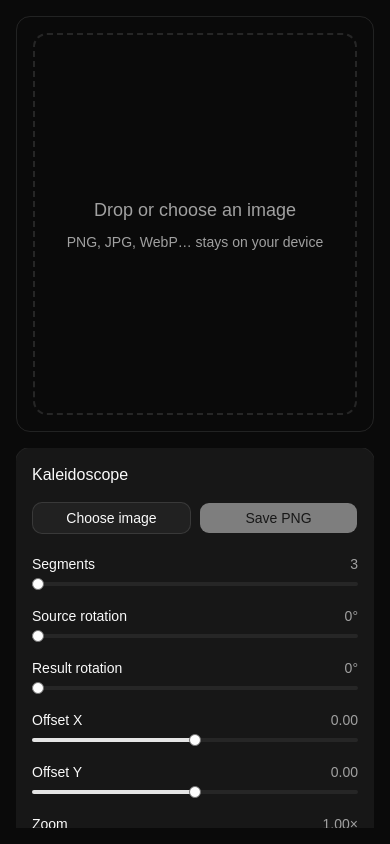
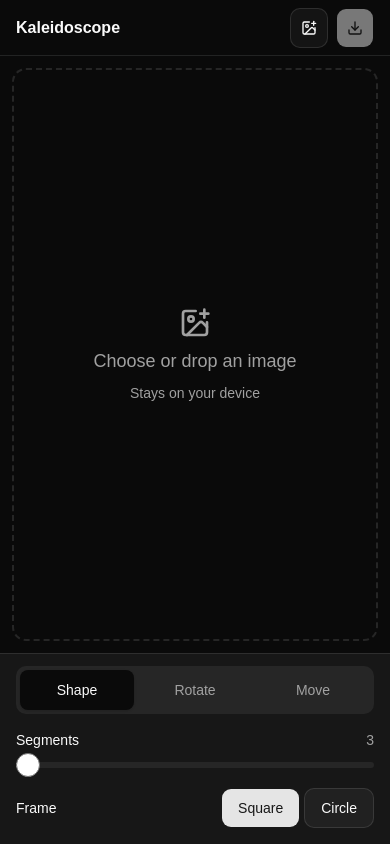
Before and after one commit to JRoot3D/caleidoscopio, a React (Vite) app: page / in a window 390 px wide. Built offline with nearby package versions, Linux system fonts and the light colour scheme.

Commit message:
feat: redesign for mobile editing and save to phone gallery
Tabbed control panel on small screens, larger touch targets, drag/pinch/twist gestures on the canvas, and Save opens the share sheet on touch devices so the image can go to Photos/Gallery.

```diff
--- a/index.html
+++ b/index.html
@@ -3,7 +3,7 @@
   <head>
     <meta charset="UTF-8" />
     <link rel="icon" type="image/svg+xml" href="/favicon.svg" />
-    <meta name="viewport" content="width=device-width, initial-scale=1.0" />
+    <meta name="viewport" content="width=device-width, initial-scale=1.0, viewport-fit=cover" />
     <title>Kaleidoscope</title>
   </head>
   <body>
--- a/src/App.tsx
+++ b/src/App.tsx
@@ -1,8 +1,21 @@
+import { Download, ImagePlus } from 'lucide-react'
 import { useEffect, useRef, useState } from 'react'
 import { Controls } from '@/components/Controls'
 import { Kaleidoscope, type Params } from '@/components/Kaleidoscope'
+import { Button } from '@/components/ui/button'
 
 const DEFAULTS: Params = { segments: 3, rotation: 0, resultRotation: 0, offsetX: 0, offsetY: 0, zoom: 1, animate: false, frame: 'square' }
+
+const clamp = (v: number, lo: number, hi: number) => Math.min(hi, Math.max(lo, v))
+const wrap360 = (v: number) => ((v % 360) + 360) % 360
+
+function download(blob: Blob) {
+  const a = document.createElement('a')
+  a.href = URL.createObjectURL(blob)
+  a.download = 'kaleidoscope.png'
+  a.click()
+  setTimeout(() => URL.revokeObjectURL(a.href), 0)
+}
 
 export default function App() {
   const [params, setParams] = useState(DEFAULTS)
@@ -10,26 +23,67 @@ export default function App() {
   const [dragging, setDragging] = useState(false)
   const inputRef = useRef<HTMLInputElement>(null)
   const canvasRef = useRef<HTMLCanvasElement | null>(null)
+  const pointers = useRef(new Map<number, { x: number; y: number }>())
 
   useEffect(() => () => void (url && URL.revokeObjectURL(url)), [url])
+
+  const update = (p: Partial<Params>) => setParams((prev) => ({ ...prev, ...p }))
+  const pick = () => inputRef.current?.click()
 
   const loadFile = (file?: File) => {
     if (file?.type.startsWith('image/')) setUrl(URL.createObjectURL(file))
   }
 
   const save = () =>
-    canvasRef.current?.toBlob((blob) => {
+    canvasRef.current?.toBlob(async (blob) => {
       if (!blob) return
-      const a = document.createElement('a')
-      a.href = URL.createObjectURL(blob)
-      a.download = 'kaleidoscope.png'
-      a.click()
-      setTimeout(() => URL.revokeObjectURL(a.href), 0)
+      const file = new File([blob], 'kaleidoscope.png', { type: 'image/png' })
+      // phones: the share sheet is the only web route into the photo gallery ("Save Image" / "Save to Photos")
+      if (matchMedia('(pointer: coarse)').matches && navigator.canShare?.({ files: [file] })) {
+        try {
+          return await navigator.share({ files: [file] })
+        } catch (e) {
+          if ((e as DOMException).name === 'AbortError') return // user closed the sheet
+        }
+      }
+      download(blob)
     }, 'image/png')
+
+  // gestures: 1 finger drags the source, 2 fingers pinch-zoom and twist-rotate it
+  const onPointerMove = (e: React.PointerEvent<HTMLDivElement>) => {
+    const ps = pointers.current
+    const prev = ps.get(e.pointerId)
+    if (!prev) return
+    const size = e.currentTarget.clientWidth
+    const others = [...ps.entries()].filter(([id]) => id !== e.pointerId).map(([, p]) => p)
+    const cur = { x: e.clientX, y: e.clientY }
+    ps.set(e.pointerId, cur)
+
+    if (others.length === 0) {
+      const dx = (cur.x - prev.x) / size
+      const dy = (cur.y - prev.y) / size
+      setParams((p) => ({
+        ...p,
+        offsetX: clamp(p.offsetX - dx / p.zoom, -1, 1),
+        offsetY: clamp(p.offsetY + dy / p.zoom, -1, 1),
+      }))
+    } else if (others.length === 1) {
+      const o = others[0]
+      const scale = Math.hypot(cur.x - o.x, cur.y - o.y) / Math.max(1, Math.hypot(prev.x - o.x, prev.y - o.y))
+      const turn = Math.atan2(cur.y - o.y, cur.x - o.x) - Math.atan2(prev.y - o.y, prev.x - o.x)
+      setParams((p) => ({
+        ...p,
+        zoom: clamp(p.zoom * scale, 0.2, 4),
+        rotation: wrap360(p.rotation + (turn * 180) / Math.PI), // clockwise twist = clockwise image
+      }))
+    }
+  }
+
+  const endPointer = (e: React.PointerEvent) => pointers.current.delete(e.pointerId)
 
   return (
     <div
-      className="flex h-dvh flex-col gap-4 bg-background p-4 text-foreground md:flex-row"
+      className="flex h-dvh flex-col bg-background text-foreground"
       onDragOver={(e) => {
         e.preventDefault()
         setDragging(true)
@@ -41,33 +95,56 @@ export default function App() {
         loadFile(e.dataTransfer.files[0])
       }}
     >
+      <header className="flex h-14 shrink-0 items-center justify-between border-b px-4">
+        <h1 className="font-heading text-base font-semibold">Kaleidoscope</h1>
+        <div className="flex gap-2">
+          <Button variant="outline" className="h-10 md:h-8" onClick={pick}>
+            <ImagePlus /> <span className="max-sm:sr-only">Choose image</span>
+          </Button>
+          <Button className="h-10 md:h-8" onClick={save} disabled={!url}>
+            <Download /> <span className="max-sm:sr-only">Save</span>
+          </Button>
+        </div>
+      </header>
+
+      <div className="flex min-h-0 flex-1 flex-col md:flex-row">
         <main
-        className={`relative grid min-h-0 flex-1 place-items-center overflow-hidden rounded-xl border p-4 [container-type:size] ${dragging ? 'border-primary ring-2 ring-primary/40' : 'border-border'}`}
+          className={`relative grid min-h-0 flex-1 place-items-center p-3 [container-type:size] md:p-6 ${dragging ? 'bg-primary/5 ring-2 ring-primary/40 ring-inset' : ''}`}
         >
           {url ? (
-          <div className="size-[min(100cqw,100cqh)]">
+            <div
+              className="size-[min(100cqw,100cqh)] cursor-grab touch-none active:cursor-grabbing"
+              onPointerDown={(e) => {
+                pointers.current.set(e.pointerId, { x: e.clientX, y: e.clientY })
+                e.currentTarget.setPointerCapture(e.pointerId)
+              }}
+              onPointerMove={onPointerMove}
+              onPointerUp={endPointer}
+              onPointerCancel={endPointer}
+            >
               <Kaleidoscope url={url} params={params} canvasRef={canvasRef} />
             </div>
           ) : (
             <button
-            onClick={() => inputRef.current?.click()}
-            className="flex size-full flex-col items-center justify-center gap-2 border-2 border-dashed border-muted rounded-xl text-muted-foreground hover:text-foreground"
+              onClick={pick}
+              className="flex size-full flex-col items-center justify-center gap-2 rounded-xl border-2 border-dashed border-muted text-muted-foreground hover:text-foreground"
             >
-            <span className="text-lg font-medium">Drop or choose an image</span>
-            <span className="text-sm">PNG, JPG, WebP… stays on your device</span>
+              <ImagePlus className="size-8" />
+              <span className="text-lg font-medium">Choose or drop an image</span>
+              <span className="text-sm">Stays on your device</span>
             </button>
+          )}
+          {url && (
+            <p className="pointer-events-none absolute bottom-1 text-xs text-muted-foreground md:bottom-2">
+              Drag to move · pinch to zoom · twist to rotate
+            </p>
           )}
         </main>
 
-      <aside className="max-h-[45dvh] overflow-y-auto md:max-h-none">
-        <Controls
-          params={params}
-          onChange={(p) => setParams((prev) => ({ ...prev, ...p }))}
-          onPick={() => inputRef.current?.click()}
-          onSave={save}
-          hasImage={!!url}
-        />
+        <aside className="shrink-0 border-t bg-card px-4 pt-3 pb-[max(1rem,env(safe-area-inset-bottom))] md:w-80 md:overflow-y-auto md:border-t-0 md:border-l md:pt-4">
+          <Controls params={params} onChange={update} onReset={() => update({ ...DEFAULTS, segments: params.segments, frame: params.frame, animate: params.animate })} />
         </aside>
+      </div>
 
       <input
         ref={inputRef}
--- a/src/components/Controls.tsx
+++ b/src/components/Controls.tsx
@@ -1,51 +1,34 @@
+import { useState, type ReactNode } from 'react'
 import { Button } from '@/components/ui/button'
-import { Card, CardContent, CardHeader, CardTitle } from '@/components/ui/card'
 import { Label } from '@/components/ui/label'
 import { Slider } from '@/components/ui/slider'
 import { Switch } from '@/components/ui/switch'
+import { cn } from '@/lib/utils'
 import type { Params } from './Kaleidoscope'
 
 type NumKey = 'segments' | 'rotation' | 'resultRotation' | 'offsetX' | 'offsetY' | 'zoom'
+type SliderDef = { key: NumKey; label: string; min: number; max: number; step: number; fmt: (v: number) => string }
 
-const SLIDERS: { key: NumKey; label: string; min: number; max: number; step: number; fmt: (v: number) => string }[] = [
-  { key: 'segments', label: 'Segments', min: 3, max: 24, step: 1, fmt: (v) => String(v) },
-  { key: 'rotation', label: 'Source rotation', min: 0, max: 360, step: 1, fmt: (v) => `${v}°` },
-  { key: 'resultRotation', label: 'Result rotation', min: 0, max: 360, step: 1, fmt: (v) => `${v}°` },
-  { key: 'offsetX', label: 'Offset X', min: -1, max: 1, step: 0.01, fmt: (v) => v.toFixed(2) },
-  { key: 'offsetY', label: 'Offset Y', min: -1, max: 1, step: 0.01, fmt: (v) => v.toFixed(2) },
-  { key: 'zoom', label: 'Zoom', min: 0.2, max: 4, step: 0.01, fmt: (v) => `${v.toFixed(2)}×` },
-]
+const deg = (v: number) => `${Math.round(v)}°`
+const S: Record<NumKey, SliderDef> = {
+  segments: { key: 'segments', label: 'Segments', min: 3, max: 24, step: 1, fmt: String },
+  rotation: { key: 'rotation', label: 'Source rotation', min: 0, max: 360, step: 1, fmt: deg },
+  resultRotation: { key: 'resultRotation', label: 'Result rotation', min: 0, max: 360, step: 1, fmt: deg },
+  offsetX: { key: 'offsetX', label: 'Offset X', min: -1, max: 1, step: 0.01, fmt: (v) => v.toFixed(2) },
+  offsetY: { key: 'offsetY', label: 'Offset Y', min: -1, max: 1, step: 0.01, fmt: (v) => v.toFixed(2) },
+  zoom: { key: 'zoom', label: 'Zoom', min: 0.2, max: 4, step: 0.01, fmt: (v) => `${v.toFixed(2)}×` },
+}
 
-export function Controls({
-  params,
-  onChange,
-  onPick,
-  onSave,
-  hasImage,
-}: {
-  params: Params
-  onChange: (p: Partial<Params>) => void
-  onPick: () => void
-  onSave: () => void
-  hasImage: boolean
-}) {
-  return (
-    <Card className="w-full md:w-80">
-      <CardHeader>
-        <CardTitle>Kaleidoscope</CardTitle>
-      </CardHeader>
-      <CardContent className="flex flex-col gap-5">
-        <div className="flex gap-2">
-          <Button className="flex-1" variant="outline" onClick={onPick}>
-            Choose image
-          </Button>
-          <Button className="flex-1" onClick={onSave} disabled={!hasImage}>
-            Save PNG
-          </Button>
-        </div>
+const TABS = ['Shape', 'Rotate', 'Move'] as const
+type Tab = (typeof TABS)[number]
 
-        {SLIDERS.map(({ key, label, min, max, step, fmt }) => (
-          <div key={key} className="flex flex-col gap-2">
+type Props = { params: Params; onChange: (p: Partial<Params>) => void; onReset: () => void }
+
+export function Controls({ params, onChange, onReset }: Props) {
+  const [tab, setTab] = useState<Tab>('Shape')
+
+  const slider = ({ key, label, min, max, step, fmt }: SliderDef) => (
+    <div key={key} className="flex flex-col gap-3">
       <div className="flex justify-between text-sm">
         <Label>{label}</Label>
         <span className="tabular-nums text-muted-foreground">{fmt(params[key])}</span>
@@ -59,32 +42,79 @@ export function Controls({
         onValueChange={(v) => onChange({ [key]: Array.isArray(v) ? v[0] : v })}
       />
     </div>
-        ))}
+  )
 
+  const groups: Record<Tab, ReactNode> = {
+    Shape: (
+      <>
+        {slider(S.segments)}
         <div className="flex items-center justify-between">
           <Label>Frame</Label>
           <div className="flex gap-1" role="radiogroup" aria-label="Frame">
             {(['square', 'circle'] as const).map((frame) => (
               <Button
                 key={frame}
-                size="sm"
                 role="radio"
                 aria-checked={params.frame === frame}
                 variant={params.frame === frame ? 'default' : 'outline'}
                 onClick={() => onChange({ frame })}
-                className="capitalize"
+                className="h-10 px-4 capitalize md:h-8"
               >
                 {frame}
               </Button>
             ))}
           </div>
         </div>
-
-        <div className="flex items-center justify-between">
+      </>
+    ),
+    Rotate: (
+      <>
+        {slider(S.rotation)}
+        {slider(S.resultRotation)}
+        <div className="flex h-10 items-center justify-between md:h-auto">
           <Label htmlFor="animate">Animate</Label>
           <Switch id="animate" checked={params.animate} onCheckedChange={(animate) => onChange({ animate })} />
         </div>
-      </CardContent>
-    </Card>
+      </>
+    ),
+    Move: (
+      <>
+        {slider(S.offsetX)}
+        {slider(S.offsetY)}
+        {slider(S.zoom)}
+        <Button variant="outline" className="h-10 md:h-8" onClick={onReset}>
+          Reset position & rotation
+        </Button>
+      </>
+    ),
+  }
+
+  return (
+    <div className="flex flex-col gap-4">
+      {/* mobile: one group at a time so the panel never scrolls */}
+      <div role="tablist" className="grid grid-cols-3 gap-1 rounded-lg bg-muted p-1 md:hidden">
+        {TABS.map((t) => (
+          <button
+            key={t}
+            role="tab"
+            aria-selected={tab === t}
+            onClick={() => setTab(t)}
+            className={cn(
+              'h-10 rounded-md text-sm font-medium transition-colors',
+              tab === t ? 'bg-background text-foreground shadow-sm' : 'text-muted-foreground',
+            )}
+          >
+            {t}
+          </button>
+        ))}
+      </div>
+
+      {TABS.map((t) => (
+        <section key={t} className={cn('flex-col gap-5', tab === t ? 'flex' : 'hidden md:flex')}>
+          <h2 className="hidden text-xs font-medium tracking-wide text-muted-foreground uppercase md:block">{t}</h2>
+          {groups[t]}
+        </section>
+      ))}
+    </div>
   )
 }
--- a/src/components/ui/slider.tsx
+++ b/src/components/ui/slider.tsx
@@ -29,7 +29,7 @@ function Slider({
       <SliderPrimitive.Control className="relative flex w-full touch-none items-center select-none data-disabled:opacity-50 data-vertical:h-full data-vertical:min-h-40 data-vertical:w-auto data-vertical:flex-col">
         <SliderPrimitive.Track
           data-slot="slider-track"
-          className="relative grow overflow-hidden rounded-full bg-muted select-none data-horizontal:h-1 data-horizontal:w-full data-vertical:h-full data-vertical:w-1"
+          className="relative grow overflow-hidden rounded-full bg-muted select-none data-horizontal:h-1.5 md:data-horizontal:h-1 data-horizontal:w-full data-vertical:h-full data-vertical:w-1"
         >
           <SliderPrimitive.Indicator
             data-slot="slider-range"
@@ -40,7 +40,7 @@ function Slider({
           <SliderPrimitive.Thumb
             data-slot="slider-thumb"
             key={index}
-            className="relative block size-3 shrink-0 rounded-full border border-ring bg-white ring-ring/50 transition-[color,box-shadow] select-none after:absolute after:-inset-2 hover:ring-3 focus-visible:ring-3 focus-visible:outline-hidden active:ring-3 disabled:pointer-events-none disabled:opacity-50"
+            className="relative block size-6 md:size-3 shrink-0 rounded-full border border-ring bg-white ring-ring/50 transition-[color,box-shadow] select-none after:absolute after:-inset-3 hover:ring-3 focus-visible:ring-3 focus-visible:outline-hidden active:ring-3 disabled:pointer-events-none disabled:opacity-50"
           />
         ))}
       </SliderPrimitive.Control>
```
Lines whose indentation alone changed are shown as unchanged.
